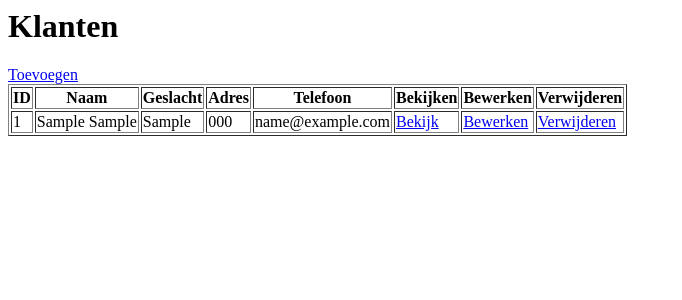
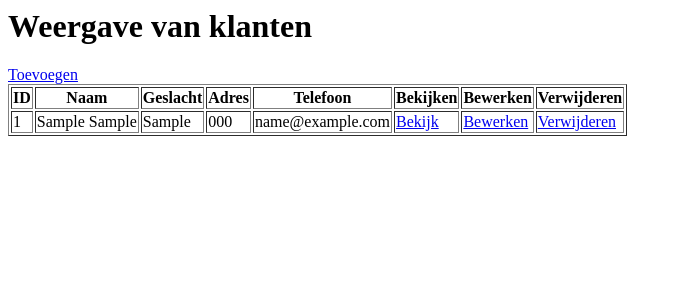
Before and after one commit to loestwolde/Klusjes-man, a PHP site: page / in a window 1280 px wide. Shown: the top 300 px of the page, without its empty margins (0-682 px from the left). Run offline with PHP 8.4, Linux system fonts and the light colour scheme; tables that the repository leaves empty hold one stand-in row (values such as "Sample post").

Commit message:
index aangepast

```diff
--- a/public/index.php
+++ b/public/index.php
@@ -4,7 +4,7 @@ include('../src/customer.php');
 $customer = new Customer();
 $allCustomers = $customer->getAllCustomers();
 
-echo "<h1>Klanten</h1>";
+echo "<h1>Weergave van klanten</h1>";
 echo "<a href=toevoegen.php>Toevoegen</a>";
 echo "<table border='1'>
         <tr>
```
